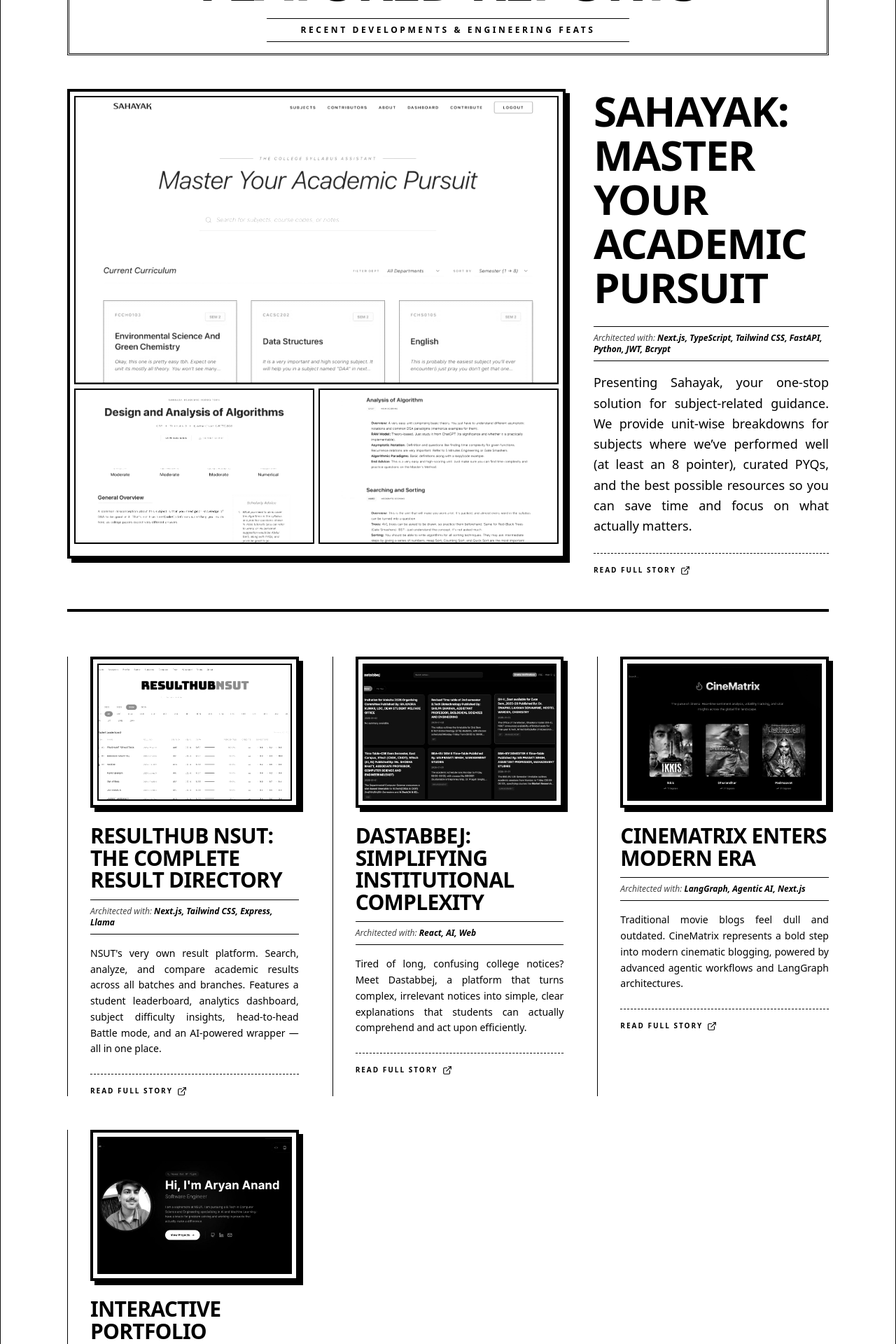
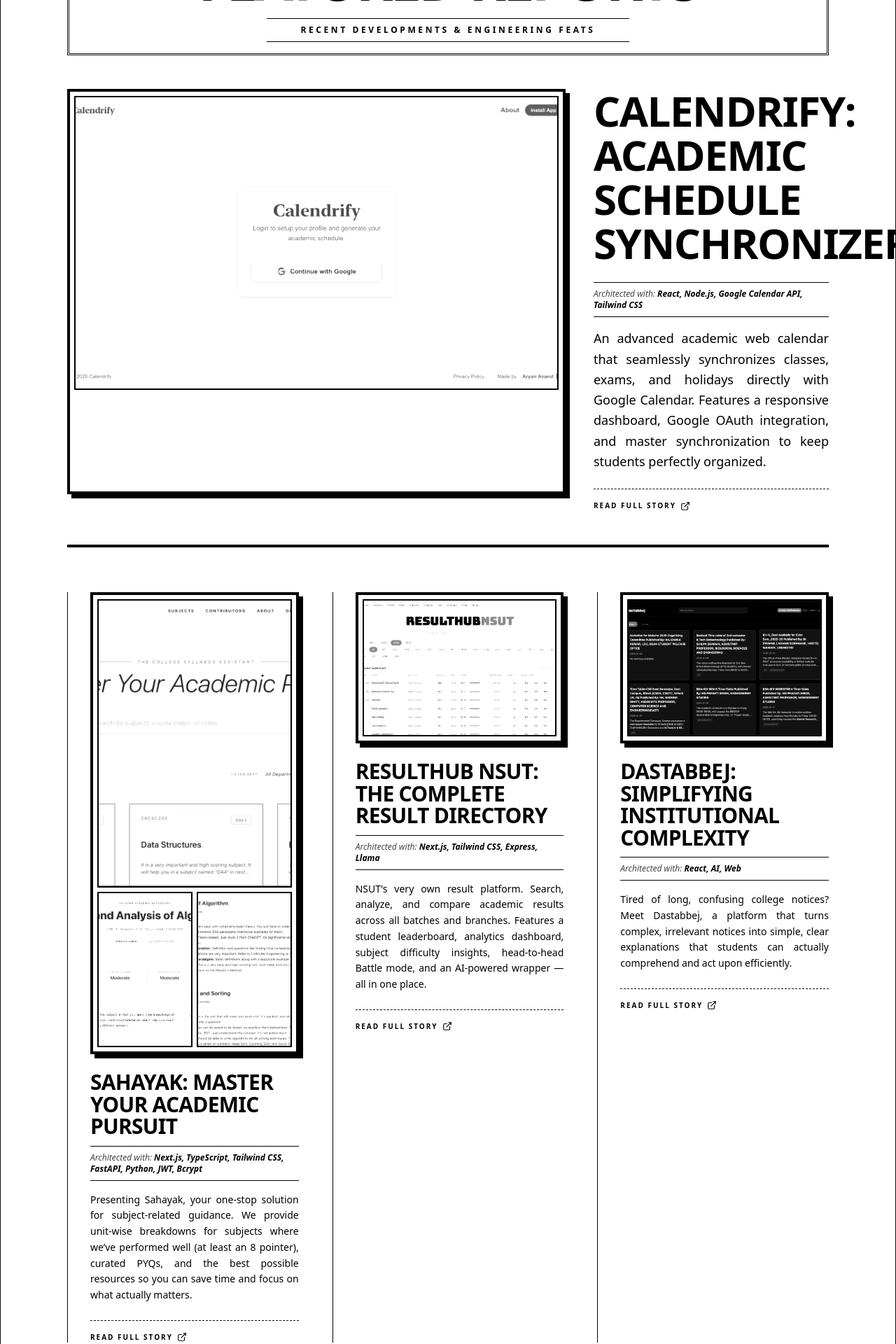
Before and after one commit to ar586/Portfolio, a Next.js app in the folder frontend/: page / in a window 1280 px wide. Shown: the part 2660-4580 px from the top of the page at 70% size. Built offline with nearby package versions, Linux system fonts and the light colour scheme; no server answers; a web font is replaced by a local one.

Commit message:
frontend changes

```diff
--- a/frontend/components/Projects.tsx
+++ b/frontend/components/Projects.tsx
@@ -22,6 +22,15 @@
 
     useEffect(() => {
         setProjects([
+            {
+                project_id: 'calendrify',
+                title: 'Calendrify: Academic Schedule Synchronizer',
+                description: 'An advanced academic web calendar that seamlessly synchronizes classes, exams, and holidays directly with Google Calendar. Features a responsive dashboard, Google OAuth integration, and master synchronization to keep students perfectly organized.',
+                image_url: '/calendrify.jpg',
+                deployed_link: 'https://calendrify.devaryan.tech',
+                tech_stack: ['React', 'Node.js', 'Google Calendar API', 'Tailwind CSS'],
+                featured: true
+            },
             {
                 project_id: 'sahayak',
                 title: 'Sahayak: Master Your Academic Pursuit',
```
Also changed, not shown: frontend/public/calendrify.jpg (added).
